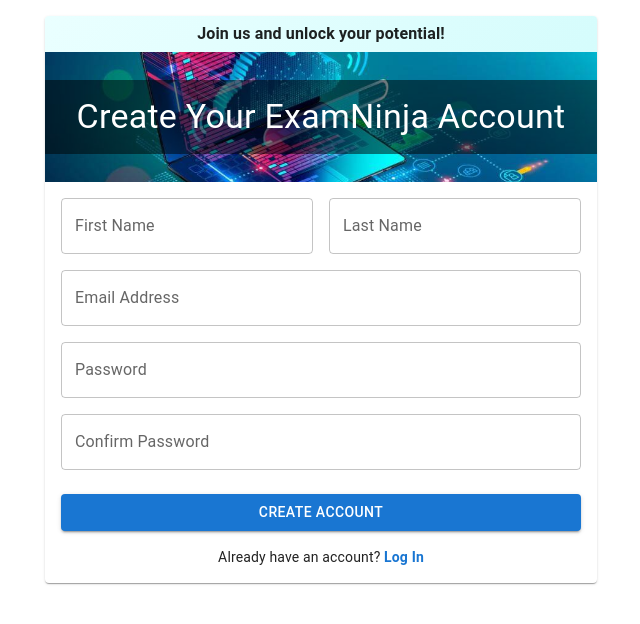
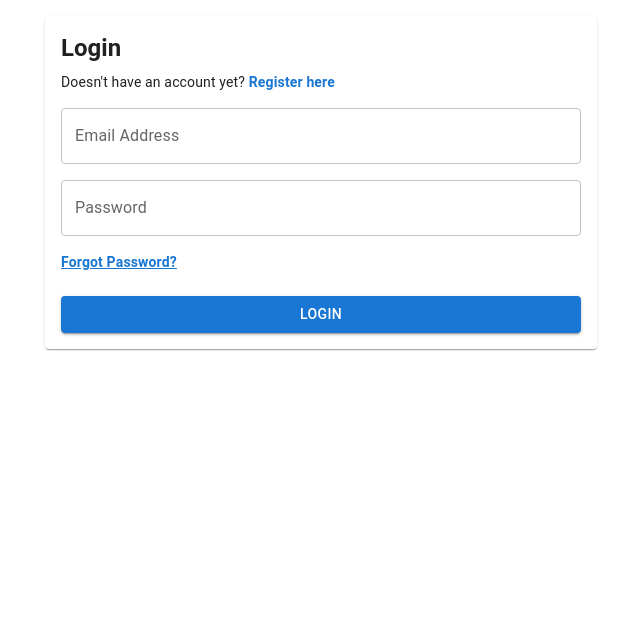
Before and after one commit to WSMaan/examNinja_frontend, a React (Vite) app: page / in a window 1280 px wide. Shown: the top 624 px of the page, without its empty margins (319-959 px from the left). Built offline with nearby package versions, Linux system fonts and the light colour scheme.

Commit message:
resolved password bug

```diff
--- a/src/App.jsx
+++ b/src/App.jsx
@@ -9,8 +9,8 @@
   return (
     <Router>
       <Routes>
-        <Route path="/" element={<RegistrationPage />} />
-        <Route path="/login" element={<LoginPage />} />
+        <Route path="/register" element={<RegistrationPage />} />
+        <Route path="/" element={<LoginPage />} />
       </Routes>
     </Router>
   );
--- a/src/components/Login.jsx
+++ b/src/components/Login.jsx
@@ -12,13 +12,21 @@
 const validationSchema = Yup.object({
   email: Yup.string()
     .email('Enter a valid email address')
-    .matches(/@gmail\.com$/, 'Email must be from the domain gmail.com')
+    .matches(/@.*\.com$/, 'Email must contain "@" and end with ".com"')
     .required('Email is required'),
   password: Yup.string()
+    .test(
+      'no-spaces-only',
+      'Password cannot contain only spaces',
+      (value) => value && value.trim().length > 0
+    )
     .min(8, 'Password must be at least 8 characters')
     .max(15, 'Password must not exceed 15 characters')
     .matches(/[A-Z]/, 'Password must contain at least one uppercase letter')
+    .matches(/[a-zA-Z]/, 'Password must contain at least one letter')
+    .matches(/[0-9]/, 'Password must contain at least one number')
     .matches(/[!@#$%^&*(),.?":{}|<>]/, 'Password must contain at least one special character')
+    .trim()
     .required('Password is required'),
 });
 
@@ -42,11 +50,20 @@
         setSuccessMessage(null);
         setErrorMessage('No account associated with this email address. Please check your email or create a new account.');
       }
-      else if (error && error?.status == 400 && error?.response?.data?.message == "Incorrect password") {
-        setSuccessMessage(null);
-        setErrorMessage('Oops! The password you entered is incorrect. Please try again.');
-      }
-      else {
+      else if (error?.status === 400) {
+        const errorMessage = error?.response?.data?.message;
+
+        if (errorMessage === "Incorrect password") {
+            setErrorMessage('Oops! The password you entered is incorrect. Please try again.');
+        }
+        else if (error?.response?.data?.error?.password) {
+            setErrorMessage(error?.response?.data?.error?.password);
+        }
+        else {
+            setErrorMessage(errorMessage || 'An error occurred. Please try again.');
+        }
+    }
+        else {
         setSuccessMessage(null);
         setErrorMessage('An unexpected error occurred. Please try again later.');
       }
@@ -72,7 +89,7 @@
           <Typography variant="h5" align="left" sx={{ fontWeight: 'bold' }}>Login</Typography>
           <Typography variant="body2" align="left" sx={{ mt: 1, mb: 2 }}>
             Doesn't have an account yet?{' '}
-            <Link to="/" variant="body2" style={{ textDecoration: 'none', color: 'primary' }} className='Loginlink'>
+            <Link to="/register" variant="body2" style={{ textDecoration: 'none', color: 'primary' }} className='Loginlink'>
               Register here
             </Link>
           </Typography>
@@ -113,9 +130,9 @@
                     />
                   </Grid>
                   <Typography variant="body2" align="right" >
-                  <Link   variant="body2"  className='Loginlink'>
-                    Forgot Password?
-                  </Link>
+                    <Link variant="body2" className='Loginlink'>
+                      Forgot Password?
+                    </Link>
                   </Typography>
                 </Grid>
                 <Button
--- a/src/components/Registration.jsx
+++ b/src/components/Registration.jsx
@@ -26,13 +26,21 @@
     lastName: Yup.string().required('Last Name is required'),
     email: Yup.string()
         .email('Enter a valid email address')
-        .matches(/@gmail\.com$/, 'Email must be from the domain gmail.com')
+        .matches(/@.*\.com$/, 'Email must contain "@" and end with ".com"')
         .required('Email is required'),
     password: Yup.string()
+        .test(
+            'no-spaces-only',
+            'Password cannot contain only spaces',
+            (value) => value && value.trim().length > 0
+        )
         .min(8, 'Password must be at least 8 characters')
         .max(15, 'Password must not exceed 15 characters')
         .matches(/[A-Z]/, 'Password must contain at least one uppercase letter')
+        .matches(/[a-zA-Z]/, 'Password must contain at least one letter')
+        .matches(/[0-9]/, 'Password must contain at least one number')
         .matches(/[!@#$%^&*(),.?":{}|<>]/, 'Password must contain at least one special character')
+        .trim()
         .required('Password is required'),
     confirmPassword: Yup.string()
         .oneOf([Yup.ref('password'), null], 'Passwords must match')
@@ -61,17 +69,23 @@
                 setSuccessMessage('Success! Your account has been created. You can now log in to your ExamNinja account.');
                 setErrorMessage(null);
                 setTimeout(() => {
-                    navigate('/login');
+                    navigate('/');
                 }, 3000);
             }
         } catch (error) {
-            if (error.status == 400) {
+            if (error && error?.status == 400) {
                 setSuccessMessage(null);
-                if(error?.response?.data?.message == "User Already Exists with this Email!"){
+                const errorMessage = error?.response?.data?.message;
+                if (errorMessage == "User Already Exists with this Email!") {
                     setErrorMessage("Oops! This email is already registered. Please try another one or log in.");
                 }
-                else setErrorMessage(error?.response?.data?.message);
+                else if (error?.response?.data?.error?.password) {
+                    setSuccessMessage(null);
+                    setErrorMessage(error?.response?.data?.error?.password);
+                }
+                else setErrorMessage(errorMessage || "An error occurred. Please try again.");
             }
+            else  setErrorMessage("An unexpected error occurred. Please try again.");
         }
     };
 
@@ -186,7 +200,7 @@
                     </Formik>
                     <Typography variant="body2" sx={{ mt: 2 }}>
                         Already have an account?{' '}
-                        <Link to="/login" variant="body2" style={{ textDecoration: 'none', color: 'primary' }} className='Loginlink'>
+                        <Link to="/" variant="body2" style={{ textDecoration: 'none', color: 'primary' }} className='Loginlink'>
                             Log In
                         </Link>
                     </Typography>
```
